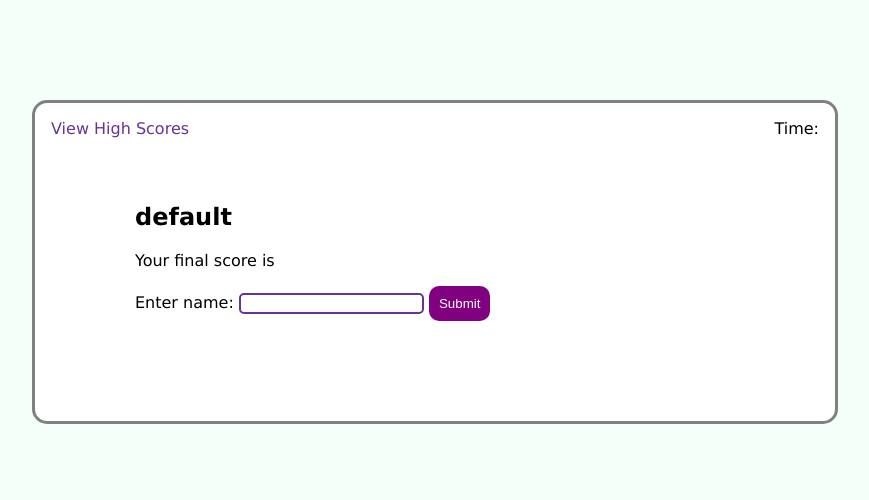
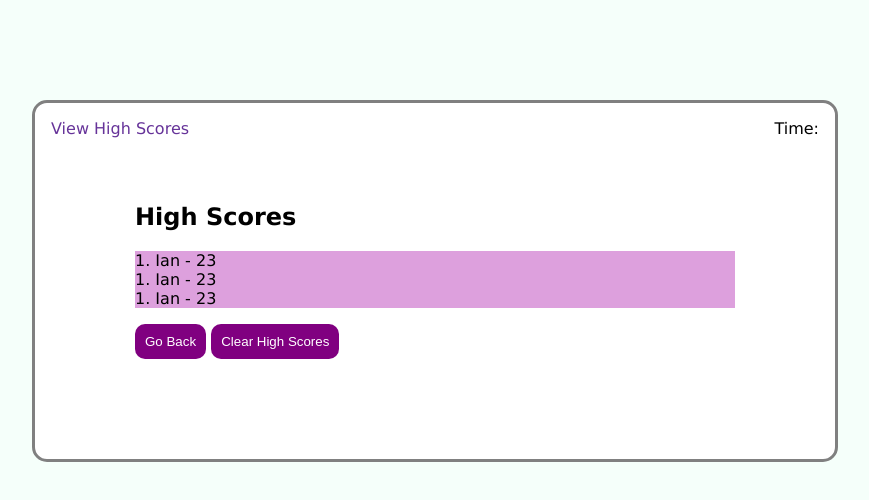
Before and after one commit to Moses-Ian/code-quiz, a plain HTML site: page index.html in a window 1280 px wide. Shown: the whole page, without its empty margins (205-1074 px from the left). Drawn offline with Linux system fonts and the light colour scheme.

Commit message:
high-scores styled

```diff
--- a/assets/css/style.css
+++ b/assets/css/style.css
@@ -111,7 +111,7 @@ h2 {
 
 /* save-info */
 #save-info {
-	/* display: none; */
+	display: none;
 }
 
 input[type=text] {
@@ -126,7 +126,13 @@ input[type=text]:focus {
 
 /* high-scores */
 #high-scores {
-	display:none;
+	/* display:none; */
+}
+
+#high-scores ul {
+	list-style: none;
+	padding: 0;
+	background-color: plum;
 }
 
 
--- a/index.html
+++ b/index.html
@@ -51,6 +51,11 @@
 
 		<section id="high-scores">
 			<h1>High Scores</h1>
+			<ul class="high-scores">
+				<li>1. Ian - 23</li>
+				<li>1. Ian - 23</li>
+				<li>1. Ian - 23</li>
+			</ul>
 			<button id="retake" type="submit">Go Back</button>
 			<button id="clear-scores">Clear High Scores</button>
 		</section>
```
